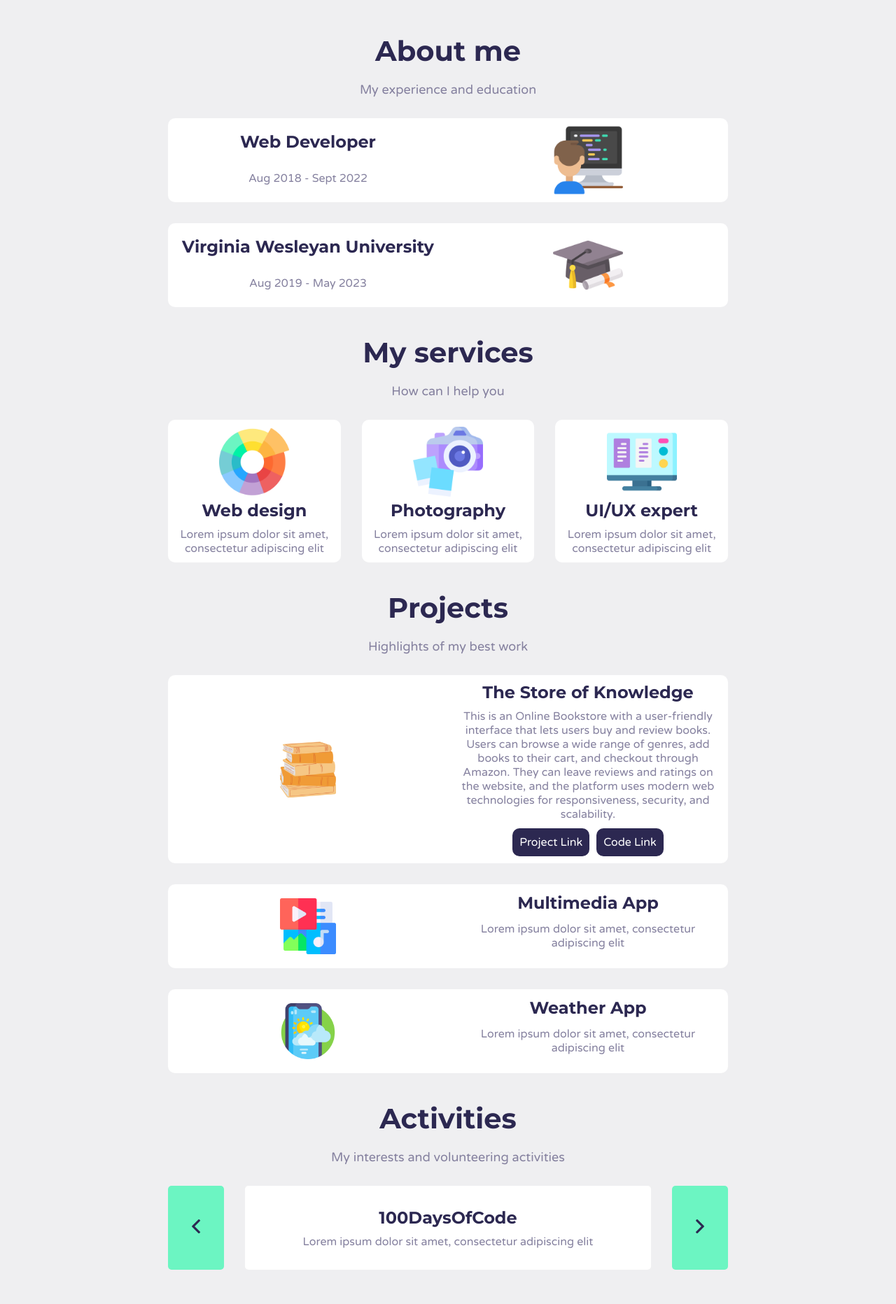
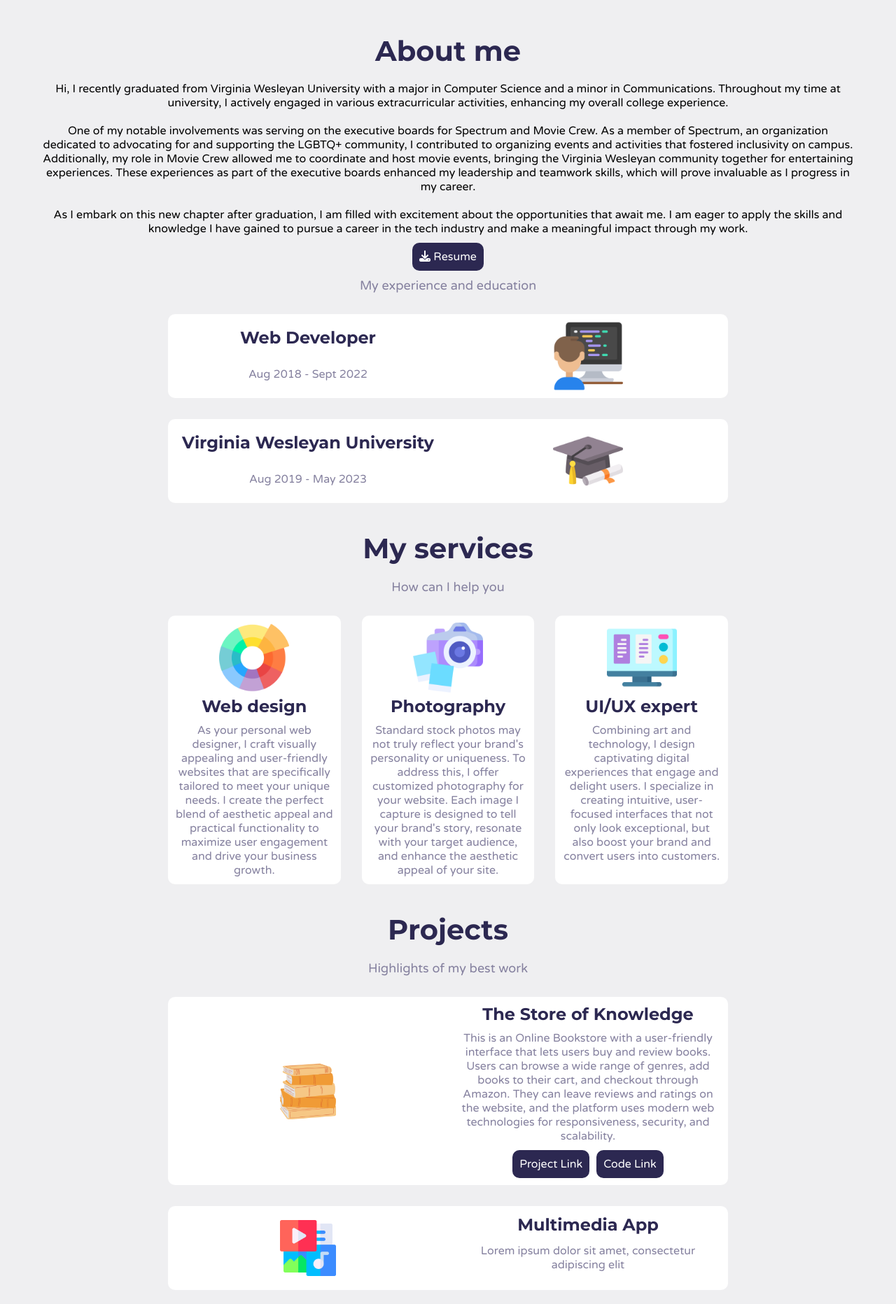
Before and after one commit to Notwacob/portfolio, a React (Create React App) app: page / in a window 1280 px wide. Shown: the part 527-2391 px from the top of the page at 70% size. Built offline with nearby package versions, Linux system fonts and the light colour scheme.

Commit message:
Commit - 5/29/2023 - 4:29 am

```diff
--- a/public/index.html
+++ b/public/index.html
@@ -25,6 +25,7 @@
       Learn how to configure a non-root public URL by running `npm run build`.
     -->
     <title>Jacob Wilson's Portfolio</title>
+    <script src="https://kit.fontawesome.com/60195d487c.js" crossorigin="anonymous"></script>
   </head>
   <body>
     <noscript>You need to enable JavaScript to run this app.</noscript>
--- a/src/App.js
+++ b/src/App.js
@@ -17,6 +17,11 @@ export default function App() {
       <h1 id="about" className="title">
         About me
       </h1>
+      <p>Hi, I recently graduated from Virginia Wesleyan University with a major in Computer Science and a minor in Communications. Throughout my time at university, I actively engaged in various extracurricular activities, enhancing my overall college experience.</p><br></br>
+      <p>One of my notable involvements was serving on the executive boards for Spectrum and Movie Crew. As a member of Spectrum, an organization dedicated to advocating for and supporting the LGBTQ+ community, I contributed to organizing events and activities that fostered inclusivity on campus. Additionally, my role in Movie Crew allowed me to coordinate and host movie events, bringing the Virginia Wesleyan community together for entertaining experiences. These experiences as part of the executive boards enhanced my leadership and teamwork skills, which will prove invaluable as I progress in my career.</p><br></br>
+      <p>As I embark on this new chapter after graduation, I am filled with excitement about the opportunities that await me. I am eager to apply the skills and knowledge I have gained to pursue a career in the tech industry and make a meaningful impact through my work.</p><br></br>
+      <p><a className="resume" href="/assets/Resume.docx"><i class="fa fa-download" aria-hidden="true"></i> Resume</a></p>
+      <br></br>
       <p className="description">My experience and education</p>
       <About />
       <h1 id="services" className="title">
--- a/src/components/Activities.js
+++ b/src/components/Activities.js
@@ -26,6 +26,9 @@ export const Activities = () => {
         <div>
           <h2 className={styles.title}>{activities[activeSlide].title}</h2>
           <p className={styles.text}>{activities[activeSlide].text}</p>
+          {activities[activeSlide].text2 !== "" ? (
+            <p className={styles.text}>{activities[activeSlide].text2}</p>
+          ) : null}
         </div>
       </div>
       <button
--- a/src/content/activities.js
+++ b/src/content/activities.js
@@ -1,14 +1,7 @@
 export const activities = [
   {
-    title: "100DaysOfCode",
-    text: "Lorem ipsum dolor sit amet, consectetur adipiscing elit",
-  },
-  {
-    title: "JSConf Speaker",
-    text: "Maecenas lectus massa, tincidunt et lectus non, volutpat gravida",
-  },
-  {
-    title: "ReactConf Attendee",
-    text: "Proin risus urna, posuere id lectus id, venenatis faucibus ligula",
-  },
+    title: "Javascript 30",
+    text: "Build 30 things in 30 days with 30 tutorials",
+    text2: "No Frameworks X No Compilers X No Libraries X No Boilerplate",
+  }
 ];
--- a/src/content/services.js
+++ b/src/content/services.js
@@ -2,16 +2,16 @@ export const services = [
   {
     icon: "/assets/services/color-wheel.png",
     title: "Web design",
-    description: "Lorem ipsum dolor sit amet, consectetur adipiscing elit",
+    description: "As your personal web designer, I craft visually appealing and user-friendly websites that are specifically tailored to meet your unique needs. I create the perfect blend of aesthetic appeal and practical functionality to maximize user engagement and drive your business growth.",
   },
   {
     icon: "/assets/services/photography.png",
     title: "Photography",
-    description: "Lorem ipsum dolor sit amet, consectetur adipiscing elit",
+    description: "Standard stock photos may not truly reflect your brand's personality or uniqueness. To address this, I offer customized photography for your website. Each image I capture is designed to tell your brand's story, resonate with your target audience, and enhance the aesthetic appeal of your site.",
   },
   {
     icon: "/assets/services/ui.png",
     title: "UI/UX expert",
-    description: "Lorem ipsum dolor sit amet, consectetur adipiscing elit",
+    description: "Combining art and technology, I design captivating digital experiences that engage and delight users. I specialize in creating intuitive, user-focused interfaces that not only look exceptional, but also boost your brand and convert users into customers.",
   },
 ];
--- a/src/index.css
+++ b/src/index.css
@@ -33,3 +33,20 @@ body {
   padding: 20px;
   text-align: center;
 }
+
+.resume {
+  padding: 10px;
+  border-radius: 10px;
+  background-color: #2c2851;
+  color: white;
+  margin: 25px;
+}
+
+.resume:hover {
+  background-color: #6cf5c2;
+  color: #2c2851;
+}
+
+.text-left {
+  text-align: left;
+}
```
Also changed, not shown: 1 other file (tests, documents, lock files or other folders).
